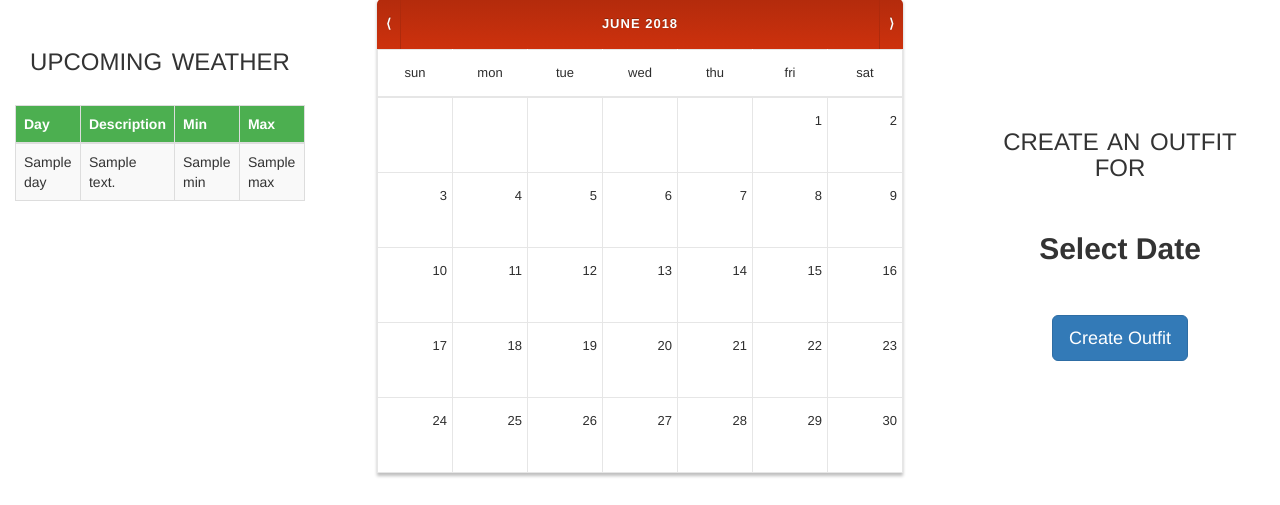
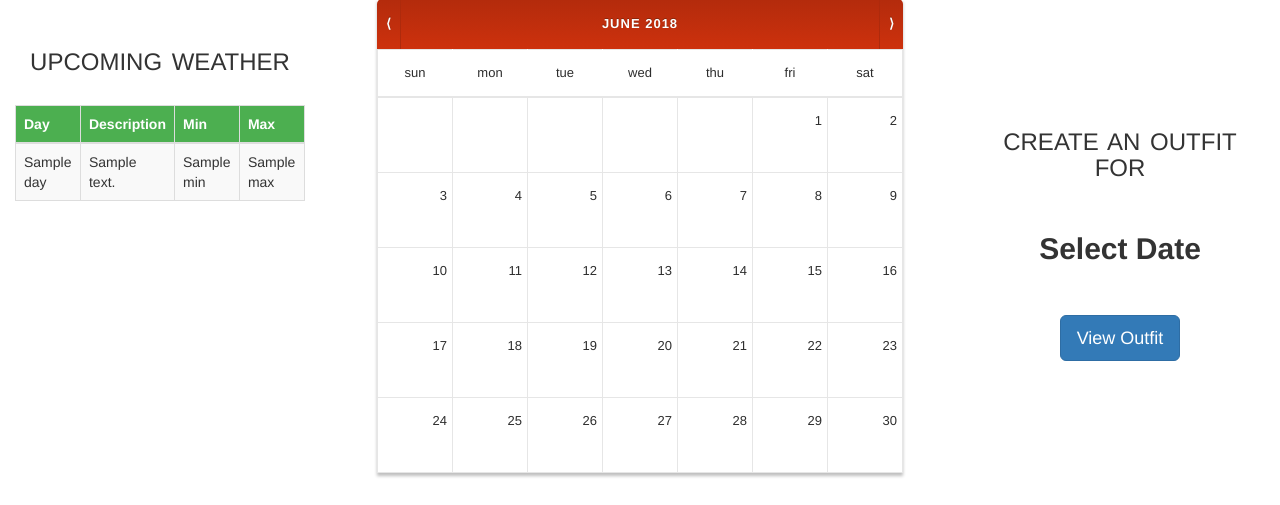
Before and after one commit to manahaltabassum/mantisShrimps, a Flask app: template dbb/templates/calendar.html in a window 1280 px wide. Shown: the part 111-616 px from the top of the page. Run offline with Flask 2, Linux system fonts and the light colour scheme; the template is opened without the code that fills it: most values are stand-ins (such as "Sample title", 1, 10 or a date in 2020); parts of the project's set-up code (start-up, migrations or seed data) failed here and were passed over; some libraries are stand-ins or nearby versions.

Commit message:
calendar

```diff
--- a/dbb/static/calendar.js
+++ b/dbb/static/calendar.js
@@ -1,4 +1,5 @@
 var data = "testD"
+var d = document.getElementById('date');
 
 /*var getData = function(){
     $.ajax({
@@ -36,6 +37,7 @@ var getDate = function(e){
     var monthyear = month_year.innerHTML;
     var date = day.concat(monthyear);
     console.log(date);
+    d.innerHTML = date;
     return date;
 }
 
--- a/dbb/templates/calendar.html
+++ b/dbb/templates/calendar.html
@@ -117,7 +117,7 @@
       <h2 id="date"><strong> Select Date </strong></h2>
       <br>
       <br>
-      <button type="button" class="btn btn-primary btn-lg">Create Outfit</button>
+      <button type="button" class="btn btn-primary btn-lg">View Outfit</button>
      <br><br><br>
     </div>
   </div>
```
